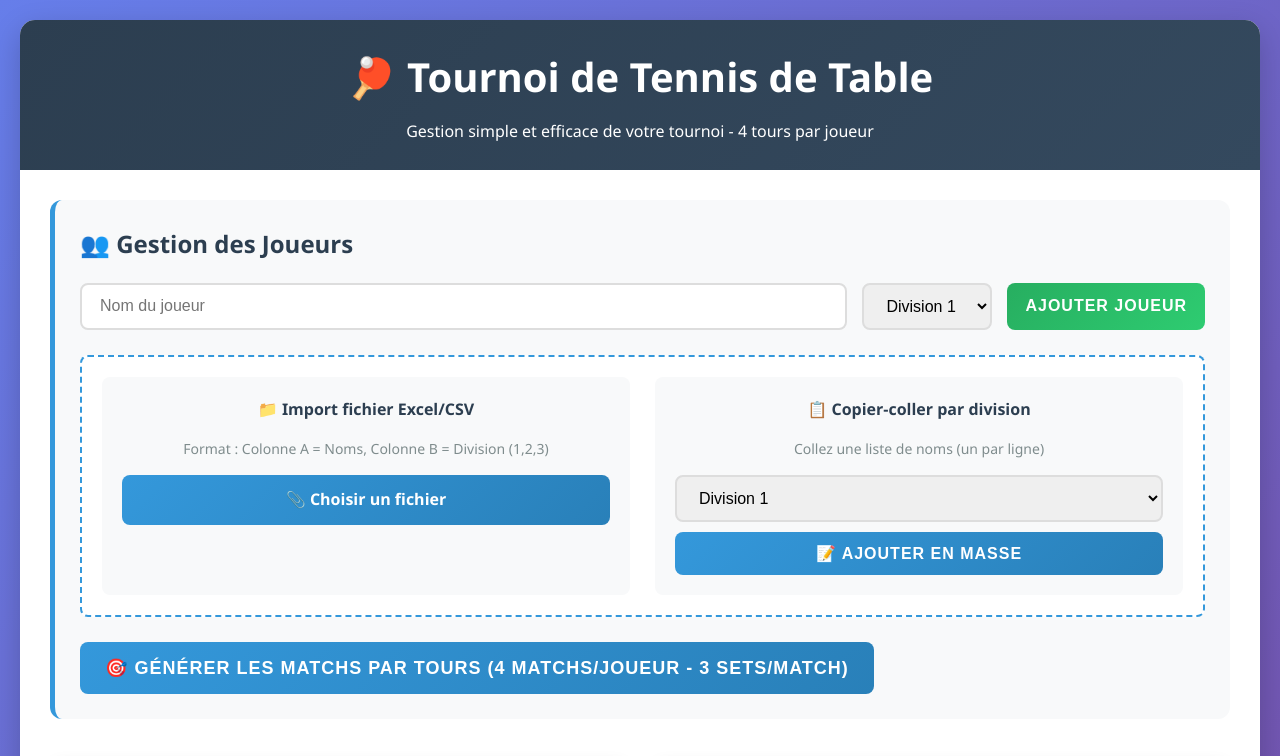
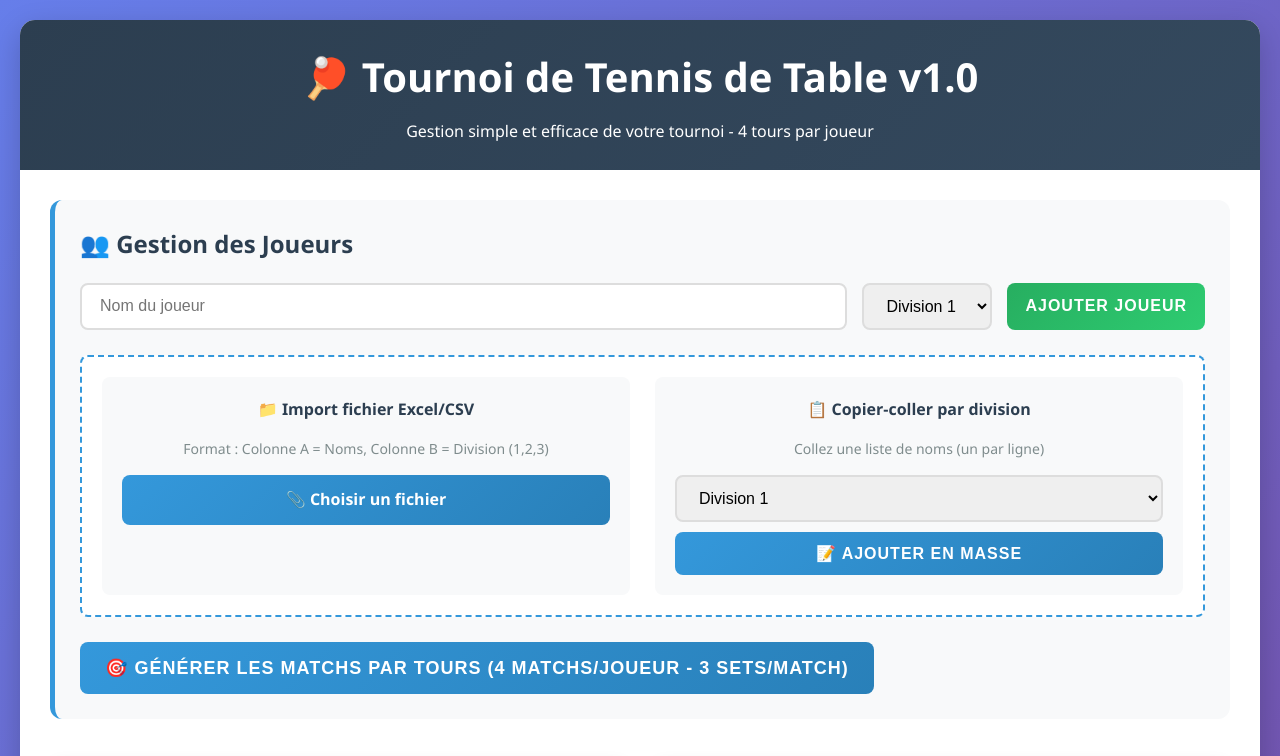
Before and after one commit to Romaincapp/Esenca-Sport, a plain HTML site: page index.html in a window 1280 px wide. Shown: the top 756 px of the page. Drawn offline with Linux system fonts and the light colour scheme.

Commit message:
Update index.html

```diff
--- a/index.html
+++ b/index.html
@@ -515,7 +515,7 @@
 <body>
     <div class="container">
         <div class="header">
-            <h1>🏓 Tournoi de Tennis de Table</h1>
+            <h1>🏓 Tournoi de Tennis de Table v1.0</h1>
             <p>Gestion simple et efficace de votre tournoi - 4 tours par joueur</p>
         </div>
 
```
